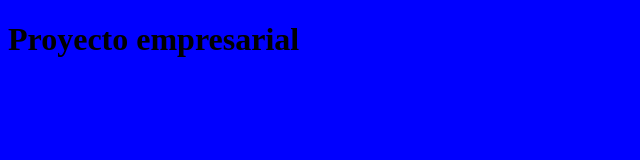
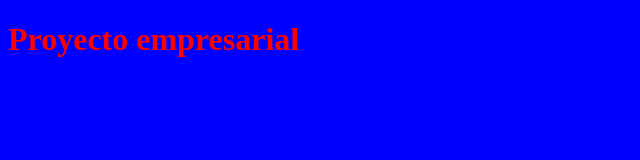
Before and after one commit to RafaelCharca/CursoGit, a plain HTML site: page index.html in a window 1280 px wide. Shown: the whole page, without its empty margins (0-640 px from the left). Drawn offline with Linux system fonts and the light colour scheme.

Commit message:
negrita y color rojo

```diff
--- a/css/estilos.css
+++ b/css/estilos.css
@@ -2,4 +2,6 @@
 /* CSS Document */
 body{
 	background-color:#00F;
+	font-weight:bold;
+	color:#F00;
 }
```
